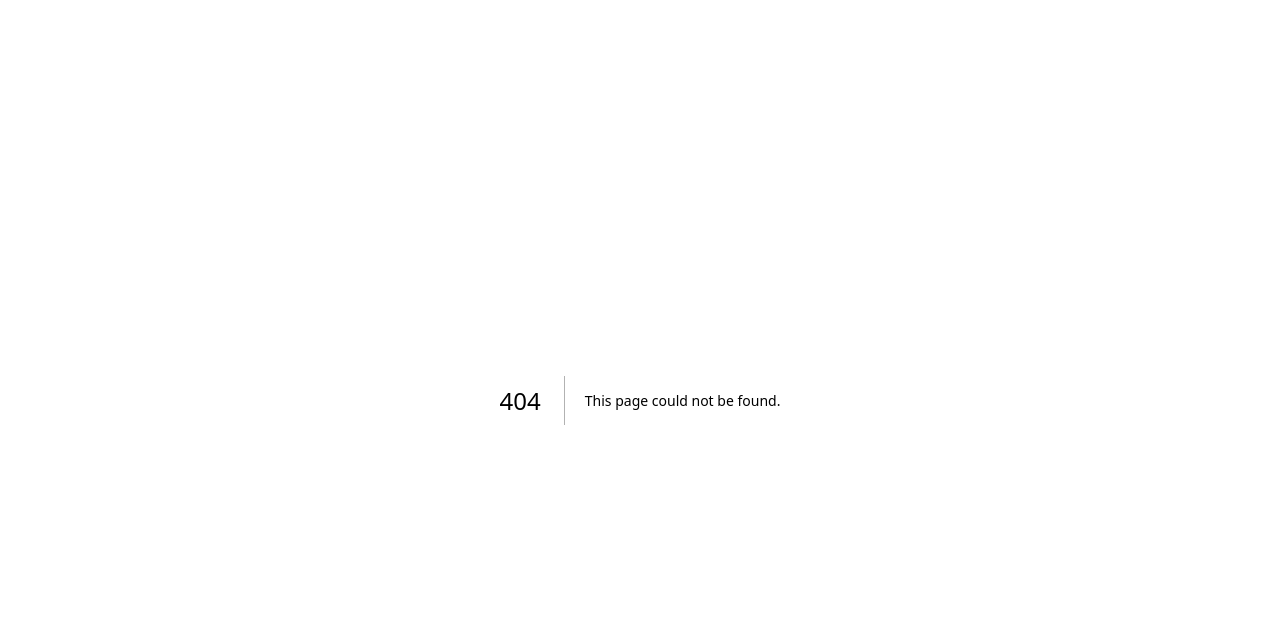
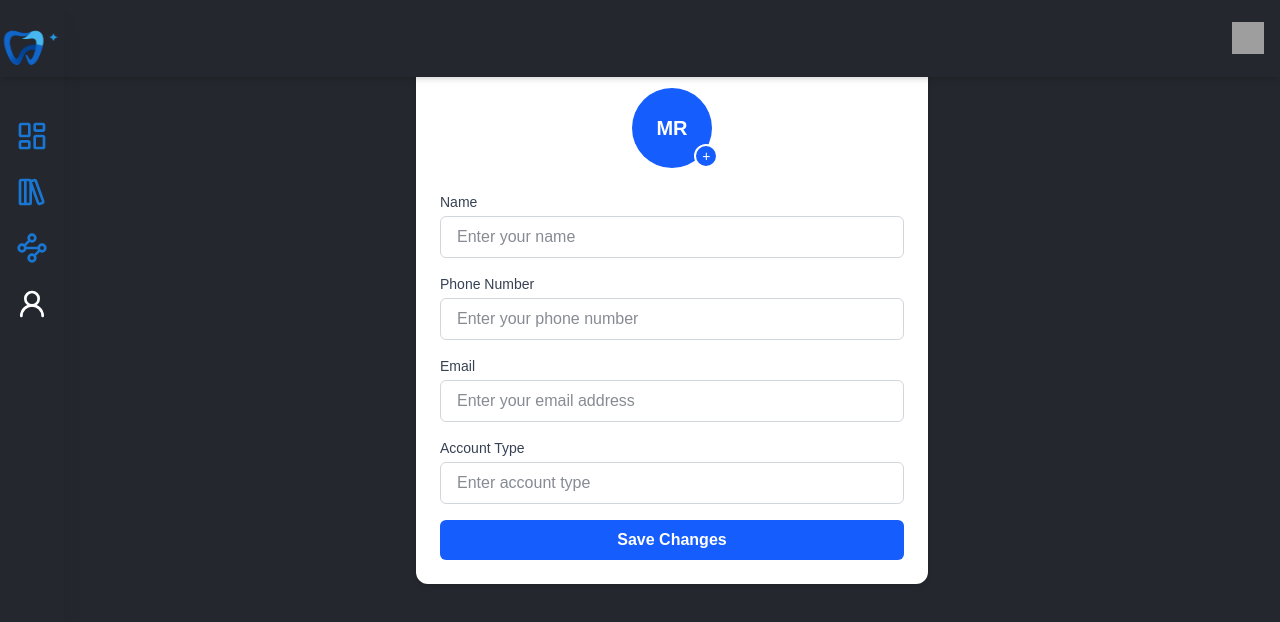
Before and after one commit to MunirRajpoot/BackUp_Doc, a Next.js app: page /dashboard/profile in a window 1280 px wide. Before the commit this address had no page. Shown: the top 622 px of the page. Built offline with nearby package versions, Linux system fonts and the light colour scheme; grey boxes are pictures that could not be loaded.

Commit message:
update patient dashboard

```diff
--- /dev/null
+++ b/src/app/dashboard/activity/page.jsx
@@ -0,0 +1,11 @@
+import React from 'react'
+
+const page = () => {
+  return (
+    <div>
+
+    </div>
+  )
+}
+
+export default page
--- /dev/null
+++ b/src/app/dashboard/analyze/page.jsx
@@ -0,0 +1,40 @@
+    import React from 'react';
+    import { IoCloudUpload } from "react-icons/io5";
+    const Page = () => {
+        return (
+            <div className="p-4 flex flex-col md:flex-row gap-6">
+                {/* Left: Upload Section */}
+                <div className="flex-1 min-h-[350px] rounded-lg border border-gray-300 flex items-center justify-center p-6 bg-white shadow-sm">
+                    <div className="text-center">
+                        <div className="text-5xl mb-4 flex justify-center items-center"><IoCloudUpload /></div>
+                        <p className="text-sm mb-2">
+                            Drag and drop an image here or{' '}
+                            <span className="text-blue-600 font-semibold cursor-pointer">click to upload</span>
+                        </p>
+                        <p className="text-blue-600 font-semibold">Or</p>
+                        <p className="italic text-sm mt-1 text-gray-500">
+                            Copy and Paste an Image<br />
+                            <span className="text-gray-400">Press C + V</span>
+                        </p>
+                    </div>
+                </div>
+
+                {/* Right: Sidebar */}
+                <div className="w-full md:w-[350px] min-h-[200px] bg-white rounded-lg p-6 flex flex-col justify-between border border-gray-300 shadow-sm">
+                    <div>
+                        <h2 className="text-lg font-semibold mb-4">
+                            Hi! <span className="font-bold">Usman Tahir</span>
+                        </h2>
+                        <div>
+                            <p className="text-sm text-gray-600 mb-2">Analyze X-Ray</p>
+                            <button className="bg-blue-600 text-white font-medium py-2 rounded-lg w-full hover:bg-blue-500 transition">
+                                Start Process
+                            </button>
+                        </div>
+                    </div>
+                </div>
+            </div>
+        );
+    };
+
+    export default Page;
--- /dev/null
+++ b/src/app/dashboard/profile/page.jsx
@@ -0,0 +1,102 @@
+"use client";
+import React, { useRef, useState } from 'react';
+
+const ProfilePage = () => {
+    const fileInputRef = useRef(null);
+    const [profileImage, setProfileImage] = useState(null);
+
+    const handleImageClick = () => {
+        fileInputRef.current.click();
+    };
+
+    const handleImageChange = (e) => {
+        const file = e.target.files[0];
+        if (file) {
+            const imageUrl = URL.createObjectURL(file);
+            setProfileImage(imageUrl);
+        }
+    };
+
+    return (
+        <div className="min-h-screen flex justify-center items-start p-2">
+            <div className="w-full max-w-lg rounded-xl shadow-md p-6 bg-white">
+                <h2 className="text-gray-800 text-2xl font-semibold text-center mb-6">
+                    Profile Settings
+                </h2>
+
+                <div className="flex flex-col items-center mb-6 relative">
+                    <div className="w-20 h-20 rounded-full overflow-hidden bg-blue-600 flex items-center justify-center text-white text-xl font-bold">
+                        {profileImage ? (
+                            <img src={profileImage} alt="Profile" className="w-full h-full object-cover object-center" />
+                        ) : (
+                            'MR'
+                        )}
+                    </div>
+
+                    <button
+                        onClick={handleImageClick}
+                        className="absolute bottom-0 right-[40%] w-6 h-6 bg-blue-600 text-white text-sm rounded-full border-2 border-white hover:bg-blue-700 cursor-pointer"
+                        title="Upload Profile Picture"
+                    >
+                        +
+                    </button>
+
+                    <input
+                        type="file"
+                        accept="image/*"
+                        ref={fileInputRef}
+                        onChange={handleImageChange}
+                        className="hidden"
+                    />
+                </div>
+
+                <form className="space-y-4">
+                    <div>
+                        <label className="block text-sm text-gray-700 mb-1">Name</label>
+                        <input
+                            type="text"
+                            placeholder="Enter your name"
+                            className="w-full px-4 py-2 rounded-md bg-white text-gray-900 border border-gray-300 focus:outline-none focus:ring-2 focus:ring-blue-400"
+                        />
+                    </div>
+
+                    <div>
+                        <label className="block text-sm text-gray-700 mb-1">Phone Number</label>
+                        <input
+                            type="text"
+                            placeholder="Enter your phone number"
+                            className="w-full px-4 py-2 rounded-md bg-white text-gray-900 border border-gray-300 focus:outline-none focus:ring-2 focus:ring-blue-400"
+                        />
+                    </div>
+
+                    <div>
+                        <label className="block text-sm text-gray-700 mb-1">Email</label>
+                        <input
+                            type="email"
+                            placeholder="Enter your email address"
+                            className="w-full px-4 py-2 rounded-md bg-white text-gray-900 border border-gray-300 focus:outline-none focus:ring-2 focus:ring-blue-400"
+                        />
+                    </div>
+
+                    <div>
+                        <label className="block text-sm text-gray-700 mb-1">Account Type</label>
+                        <input
+                            type="text"
+                            placeholder="Enter account type"
+                            className="w-full px-4 py-2 rounded-md bg-white text-gray-900 border border-gray-300 focus:outline-none focus:ring-2 focus:ring-blue-400"
+                        />
+                    </div>
+
+                    <button
+                        type="submit"
+                        className="w-full bg-blue-600 hover:bg-blue-700 text-white font-semibold py-2 rounded-md transition cursor-pointer"
+                    >
+                        Save Changes
+                    </button>
+                </form>
+            </div>
+        </div>
+    );
+};
+
+export default ProfilePage;
--- a/src/app/doctor/page.jsx
+++ b/src/app/doctor/page.jsx
@@ -134,7 +134,7 @@ export default function DoctorListPage() {
             {/* Modal */}
             {isModalOpen && selectedDoctor && (
                 <div className="fixed inset-0 bg-black bg-opacity-40 flex items-center justify-center z-50 px-4">
-                    <div className="bg-white/10 w-full max-w-md rounded-xl shadow-2xl p-6 relative animate-fade-in">
+                    <div className="bg-white w-full max-w-md rounded-xl shadow-2xl p-6 relative animate-fade-in">
                         <button
                             onClick={closeModal}
                             className="absolute top-2 right-3 text-gray-500 text-2xl hover:text-black"
@@ -142,41 +142,41 @@ export default function DoctorListPage() {
                             &times;
                         </button>
                         <h2 className="text-2xl font-bold mb-1 text-center text-blue-700">Book Appointment</h2>
-                        <p className="text-center text-sm text-gray-500 mb-6">
+                        <p className="text-center text-sm text-black mb-6">
                             with <strong>{selectedDoctor.name}</strong> ({selectedDoctor.specialty})
                         </p>
 
                         <form className="space-y-4">
                             <div>
-                                <label className="block text-sm text-white mb-1">Full Name</label>
+                                <label className="block text-sm text-black mb-1">Full Name</label>
                                 <input
                                     type="text"
                                     placeholder="Enter your name"
-                                    className="w-full border border-gray-300 px-4 py-2 rounded-md focus:outline-none focus:ring-2 focus:ring-blue-400"
+                                    className="w-full border border-gray-300 px-4 py-2 rounded-md focus:outline-none focus:ring-2 focus:ring-blue-400 placeholder:text-gray-500 text-black"
                                     required
                                 />
                             </div>
                             <div>
-                                <label className="block text-sm text-white mb-1">Email</label>
+                                <label className="block text-sm text-black mb-1">Email</label>
                                 <input
                                     type="email"
                                     placeholder="Enter your email"
-                                    className="w-full border border-gray-300 px-4 py-2 rounded-md focus:outline-none focus:ring-2 focus:ring-blue-400"
+                                    className="w-full border border-gray-300 px-4 py-2 rounded-md focus:outline-none focus:ring-2 focus:ring-blue-400 placeholder:text-gray-500 text-black"
                                     required
                                 />
                             </div>
                             <div>
-                                <label className="block text-sm text-white mb-1">Appointment Date</label>
+                                <label className="block text-sm text-black mb-1">Appointment Date</label>
                                 <input
                                     type="date"
-                                    className="w-full border border-gray-300 px-4 py-2 rounded-md focus:outline-none focus:ring-2 focus:ring-blue-400"
+                                    className="w-full border border-gray-300 px-4 py-2 rounded-md focus:outline-none focus:ring-2 focus:ring-blue-400 text-black"
                                     required
                                 />
                             </div>
                             <div>
-                                <label className="block text-sm text-white mb-1">Time Slot</label>
+                                <label className="block text-sm text-black mb-1">Time Slot</label>
                                 <select
-                                    className="w-full border border-gray-300 px-4 py-2 rounded-md focus:outline-none focus:ring-2 focus:ring-blue-400 text-white"
+                                    className="w-full border border-gray-300 px-4 py-2 rounded-md focus:outline-none focus:ring-2 focus:ring-blue-400 text-black"
                                     required
                                 >
                                     <option className="text-black" value="">Select Time</option>
```
